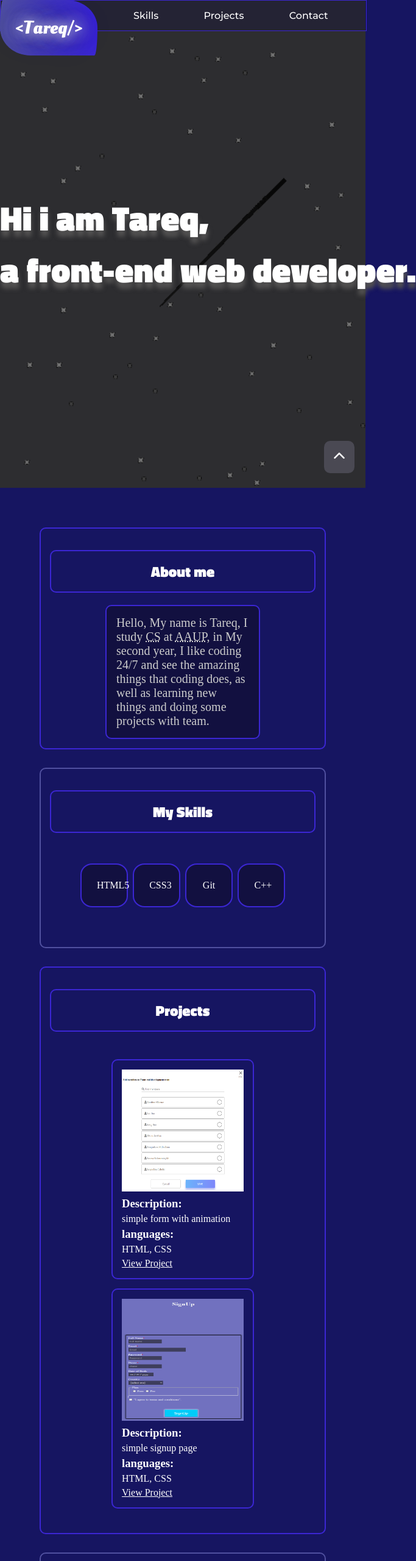
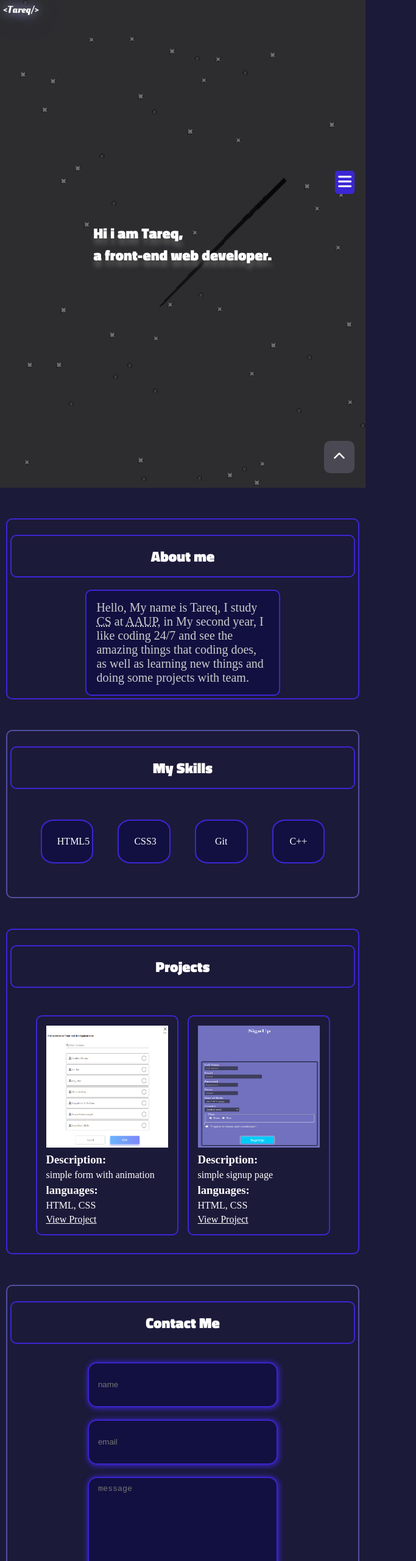
Before and after one commit to TareqAli-CS/Tareq-Portfolio, a plain HTML site: page index.html in a window 600 px wide. Shown: the top 2560 px of the page at 61% size, 683 px wide, since content can reach past the window. Drawn offline with Linux system fonts and the light colour scheme.

Commit message:
feat(index-style): edit some styles

```diff
--- a/index.html
+++ b/index.html
@@ -19,8 +19,9 @@
 
 <body>
     <div id="nav-btn">
-        <i class="fa-solid fa-bars"></i>
+        <label for="toggle"><i class="fa-solid fa-bars" id="unchecked"></i></label>
     </div>
+    <input type="checkbox" id="toggle">
     <!-- start fixed header -->
     <header>
         <nav>
--- a/style.css
+++ b/style.css
@@ -1,6 +1,7 @@
 body {
     margin: 0px;
     background-color: #1c1a39;
+    color: white;
 }
 
 * {
@@ -11,15 +12,21 @@ body {
 }
 
 #nav-btn {
+    display: none;
     position: fixed;
-    bottom: 0;
-    right: 30px;
-    top: 0;
+    top: 35%;
+    right: 3%;
     font-size: 25px;
     color: white;
     background-color: #3b26d3;
+    text-align: center;
+    cursor: pointer;
     padding: 5px;
-    max-height: min-content;
+    border-radius: 5px;
+}
+
+#toggle {
+    display: none;
 }
 
 header {
@@ -31,6 +38,12 @@ header {
     color: white;
     font-family: "Montserrat", Arial, sans-serif;
     border: 1px solid #3b26d3;
+}
+
+nav {
+    display: flex;
+    justify-content: center;
+    font-size: 1rem;
 }
 
 .logo {
@@ -54,28 +67,6 @@ header {
     border-radius: 100px 10px / 120px;
     background: linear-gradient(#3b26d3, #50509f);
     text-shadow: 1px 1px 30px #161460;
-}
-
-#go-up {
-    position: fixed;
-    bottom: 3%;
-    right: 3%;
-    font-size: 20px;
-    background-color: #4a4953;
-    color: white;
-    cursor: pointer;
-    padding: 15px;
-    border-radius: 20%;
-}
-
-#go-up:hover {
-    background-color: #5a6268;
-}
-
-nav {
-    display: flex;
-    justify-content: center;
-    font-size: 1rem;
 }
 
 nav ul {
@@ -102,8 +93,20 @@ nav li a:hover {
     animation: underline-animation 2s ease-in-out infinite alternate;
 }
 
-#main-container {
+#go-up {
+    position: fixed;
+    bottom: 3%;
+    right: 3%;
+    font-size: 20px;
+    background-color: #4a4953;
     color: white;
+    cursor: pointer;
+    padding: 15px;
+    border-radius: 20%;
+}
+
+#go-up:hover {
+    background-color: #5a6268;
 }
 
 #home {
@@ -113,7 +116,6 @@ nav li a:hover {
     background-attachment: fixed;
     background-size: cover;
     color: white;
-    box-shadow: 12px 12px 2px 2000px rgba(0, 0, 255, .2);
     display: flex;
     animation: 1s ease-out 0s 1 slideInLeft;
 }
@@ -125,15 +127,13 @@ nav li a:hover {
     text-shadow: 1px 10px 7px rgb(82, 81, 81);
 }
 
-
-
 .sub-container {
     max-width: 1170px;
     margin: auto;
     display: flex;
     flex-wrap: wrap;
     flex-direction: column;
-    padding:15px;
+    padding: 15px;
     gap: 30px
 }
 
@@ -145,16 +145,24 @@ nav li a:hover {
     font-family: 'Titillium Web', sans-serif;
 }
 
-.sub-container #about-me {
+.sub-container section {
     border: 2px solid #3b26d3;
     padding: 15px;
     border-radius: 10px;
     margin: 0 50px;
-    margin-top:50px;
-
 }
 
+.sub-container section:first-of-type {
+    margin-top: 50px;
+}
 
+.sub-container section:last-of-type {
+    margin-bottom: 50px;
+}
+
+.sub-container #about-me {
+    border-color: #3b26d3;
+}
 
 .about-container {
     display: flex;
@@ -182,12 +190,8 @@ nav li a:hover {
     margin: 0px;
 }
 
-
 .sub-container #skills {
-    border: 2px solid #50509f;
-    padding: 15px;
-    border-radius: 10px;
-    margin: 0 50px;
+    border-color: #50509f;
 }
 
 .skills-container {
@@ -213,11 +217,7 @@ nav li a:hover {
 }
 
 .sub-container #projects {
-    border: 2px solid #3b26d3;
-    padding: 15px;
-    border-radius: 10px;
-    margin: 0 50px;
-    box-sizing: unset !important;
+    border-color: #3b26d3;
 }
 
 .cards-container {
@@ -263,11 +263,7 @@ nav li a:hover {
 }
 
 .sub-container #contact {
-    border: 2px solid #50509f;
-    padding: 15px;
-    border-radius: 10px;
-    margin: 0 50px;
-    margin-bottom: none;
+    border-color: #50509f;
 }
 
 #contact form {
@@ -288,7 +284,6 @@ nav li a:hover {
     height: 50px;
     width: 50%;
     box-shadow: 1px 1px 10px 1px #3b26d3;
-
 }
 
 #contact form textarea {
@@ -296,9 +291,9 @@ nav li a:hover {
 }
 
 #contact form input[type="submit"] {
-    padding: 15px;
     font-size: 20px;
     color: white;
+    width: 53%;
 }
 
 #contact form input[type="submit"]:hover {
@@ -321,7 +316,6 @@ footer {
 
 footer:hover {
     background: linear-gradient(#3b26d3, #50509f);
-
 }
 
 footer div {
@@ -428,32 +422,35 @@ footer p {
     }
 }
 
-
-
-
-#nav-btn {
-    position: fixed;
-    bottom: 0;
-    top: 2%;
-    right: 3%;
-    font-size: 25px;
-    color: white;
-    background-color: #3b26d3;
-    text-align: center;
-    cursor: pointer;
-}
-
 /*>>>>>>>> Media queries <<<<<<<<*/
-/* Mobile */
-@media (max-width:500px) {
+@media (max-width:600px) {
     .logo {
         font-size: 1rem;
         background: none;
         padding: 5px;
     }
 
+    nav {
+        flex-direction: column;
+        flex-wrap: wrap;
+        justify-content: center;
+        align-items: center;
+    }
+
     nav ul {
-        display: none
+        display: none;
+    }
+
+    nav li {
+        display: block;
+    }
+
+    #toggle:checked+header nav ul {
+        display: block;
+    }
+
+    #toggle:checked #nav-btn {
+        display: none;
     }
 
     header {
@@ -461,12 +458,16 @@ footer p {
     }
 
     #home {
-
+        height: 100vh;
+        min-width: max-content;
         background-image: url(image/home2-bk.gif);
         background-repeat: no-repeat;
         background-attachment: fixed;
         background-size: cover;
+    }
 
+    #nav-btn {
+        display: inline;
     }
 
     #home pre {
@@ -475,19 +476,13 @@ footer p {
     }
 
     .sub-container {
-
         min-width: 100%;
         margin: 0;
-        /* padding: 0px;
-        min-height:max-content; */
-
+        padding: 0px;
     }
 
-}
-
-/* other screens */
-@media (min-width:501px) {
-    #nav-btn {
-        display: none;
+    .sub-container section {
+        margin: 10px;
+        padding: 0.3rem;
     }
 }
```
